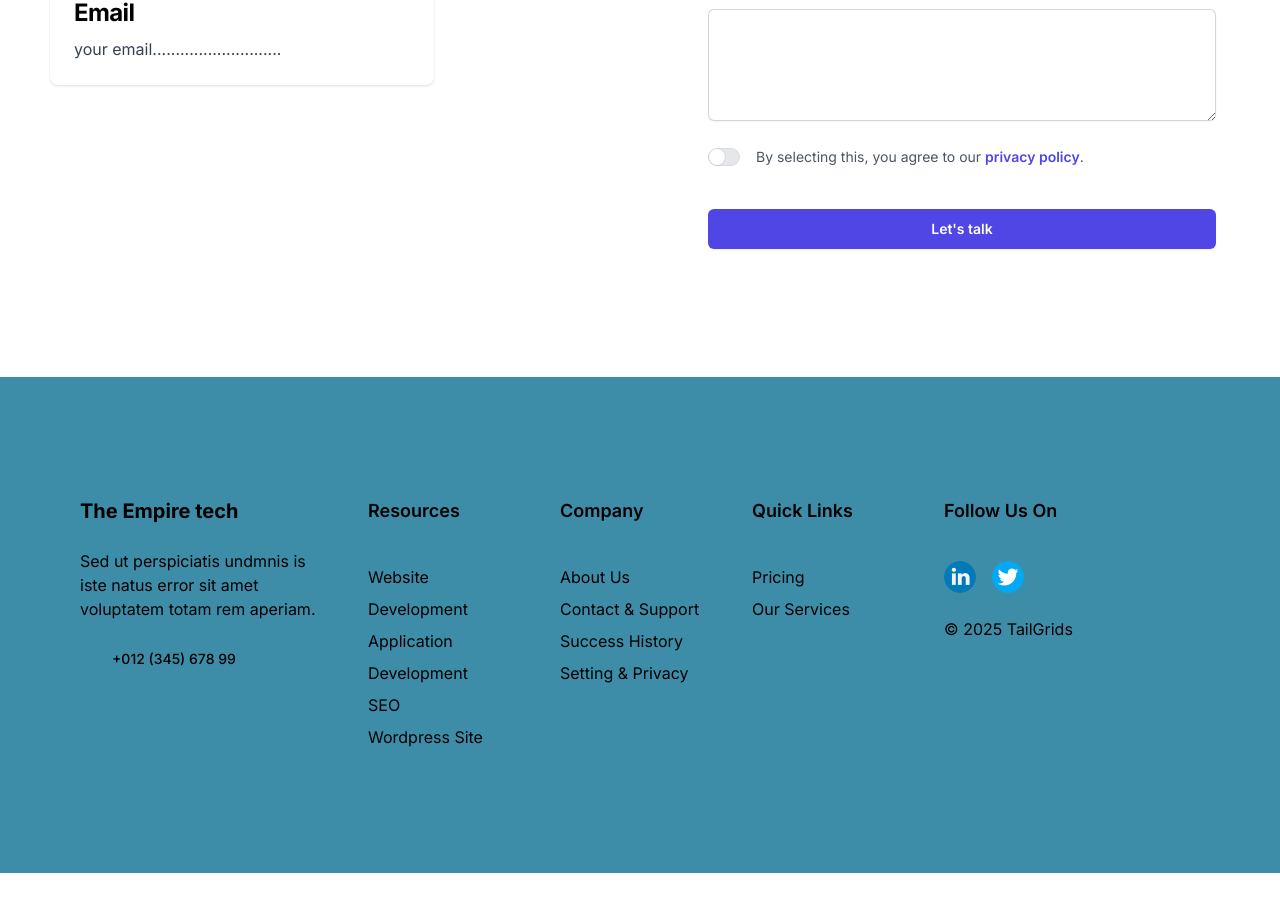
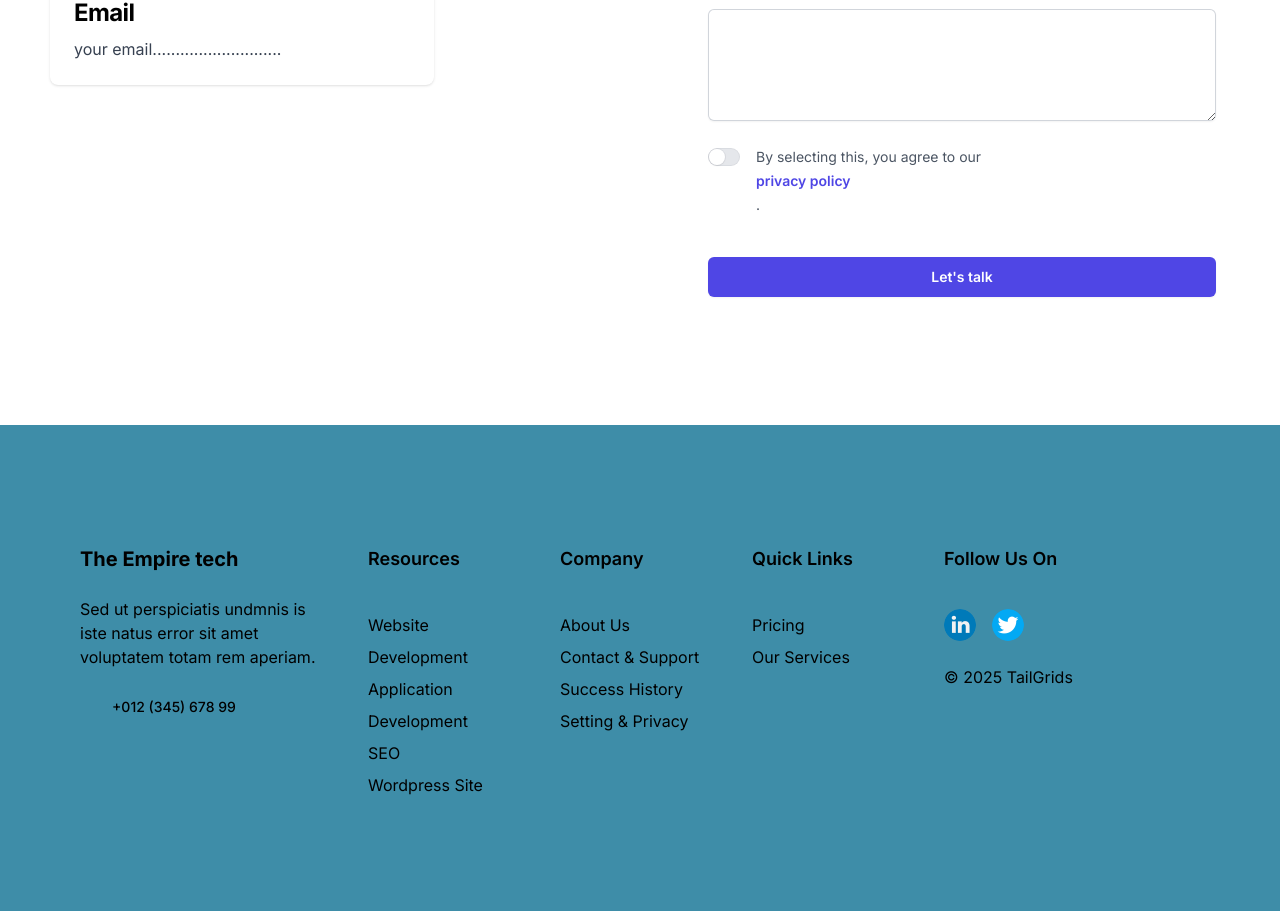
Before and after one commit to shauryakamalvanshi/empire3, a Next.js app: page /contact in a window 1280 px wide. Shown: the part 915-1826 px from the top of the page. Before the commit the page ends 1788 px from the top, so only its background shows below. Built offline with nearby package versions, Linux system fonts and the light colour scheme.

Commit message:
second commit

```diff
--- a/src/components/Contactform.jsx
+++ b/src/components/Contactform.jsx
@@ -27,10 +27,7 @@ export default function ContactForm() {
       >
         <div
           className="relative left-1/2 -z-10  bg-red-800"
-          style={{
-            clipPath:
-              'polygon(74.1% 44.1%, 100% 61.6%, 97.5% 26.9%, 85.5% 0.1%, 80.7% 2%, 72.5% 32.5%, 60.2% 62.4%, 52.4% 68.1%, 47.5% 58.3%, 45.2% 34.5%, 27.5% 76.7%, 0.1% 64.9%, 17.9% 100%, 27.6% 76.8%, 76.1% 97.7%, 74.1% 44.1%)',
-          }}
+
         />
       </div>
       <div className="mx-auto max-w-2xl text-center">
@@ -165,9 +162,9 @@ setFname(e.target.value);
             </div>
             <Switch.Label className="text-sm leading-6 text-gray-600">
               By selecting this, you agree to our{' '}
-              <a href="#" className="font-semibold text-indigo-600">
+              <div className="font-semibold text-indigo-600">
                 privacy&nbsp;policy
-              </a>
+              </div>
               .
             </Switch.Label>
           </Switch.Group>
```
